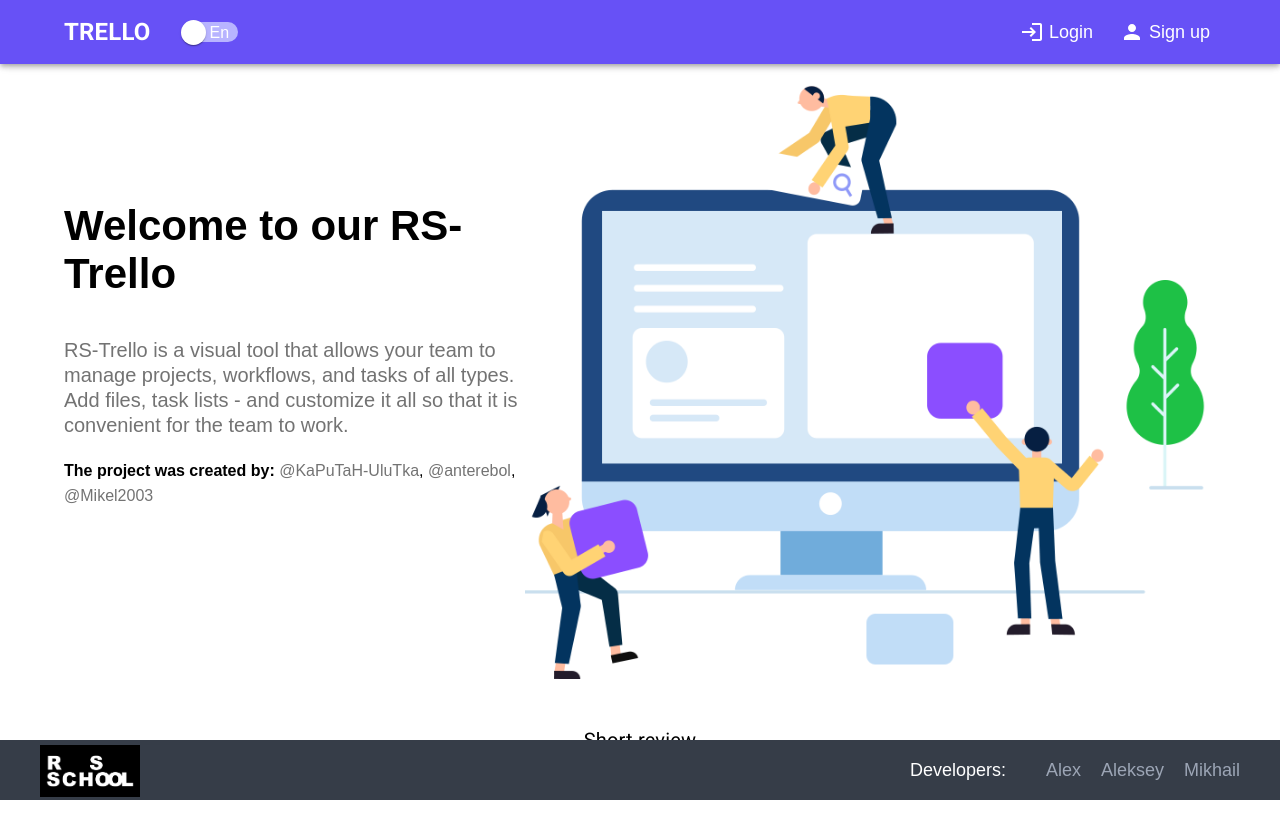
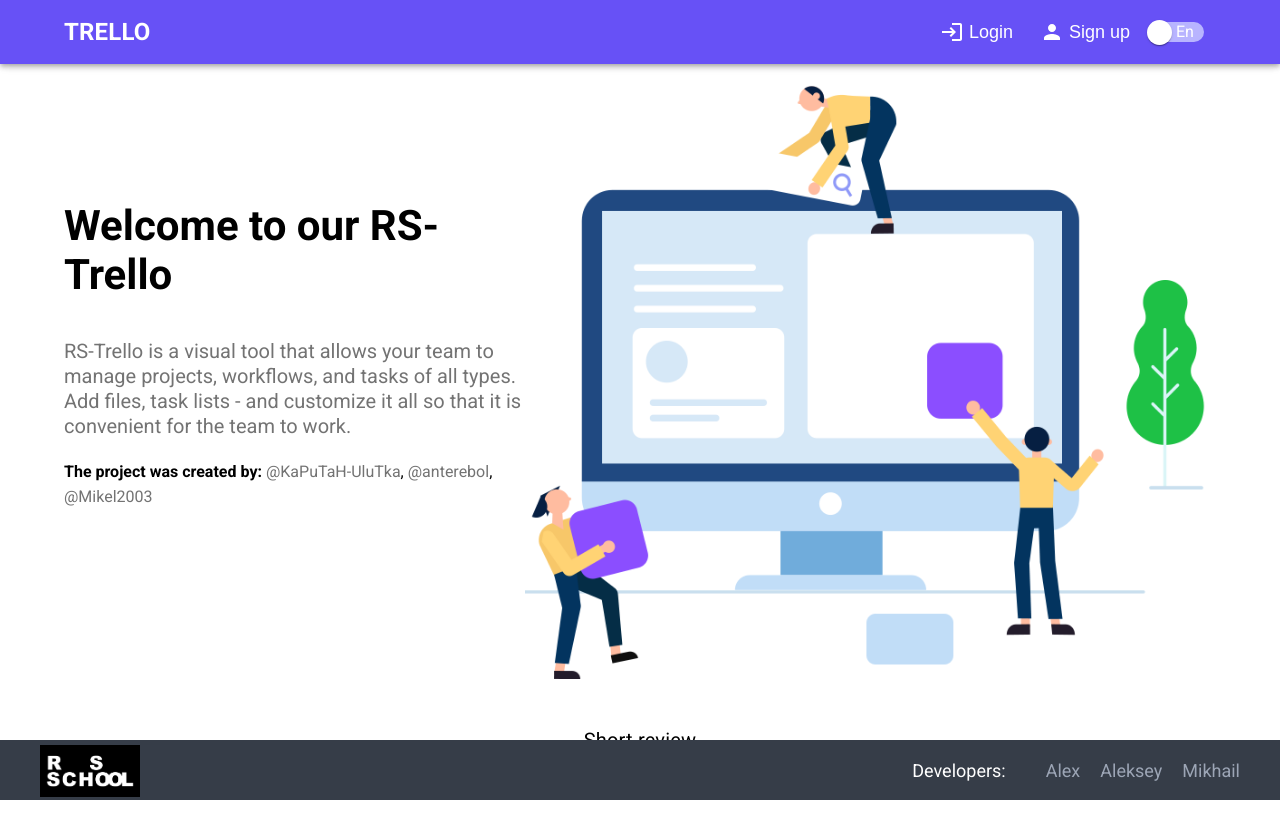
Before and after one commit to KaPuTaH-UluTka/project-management-app, a React (Create React App) app: page /welcome in a window 1280 px wide. Shown: the top 838 px of the page. Built offline with nearby package versions, Linux system fonts and the light colour scheme.

Commit message:
fix: lang switch btn

```diff
--- a/src/components/header/Header.tsx
+++ b/src/components/header/Header.tsx
@@ -156,14 +156,14 @@
           ) : null}
 
           {token ? (
-            <Box sx={{ flexGrow: 0 }}>
+            <Box sx={{ position: 'absolute', right: 80 }}>
               <button className="header__user-entry output" onClick={() => dispatch(logout())}>
                 <LoginIcon />
                 <FormattedMessage id="logout" defaultMessage="Logout" />
               </button>
             </Box>
           ) : (
-            <Box sx={{ display: 'flex', position: 'absolute', right: 0 }}>
+            <Box sx={{ display: 'flex', position: 'absolute', right: 80 }}>
               <Link to={pathes.login + '/signIn'}>
                 <button className="header__user-entry">
                   <LoginIcon />
@@ -178,7 +178,9 @@
               </Link>
             </Box>
           )}
-          <LangSwitch />
+          <Box sx={{ position: 'absolute', right: 0 }}>
+            <LangSwitch />
+          </Box>
         </Toolbar>
       </Container>
     </AppBar>
--- a/src/components/langSwitch/langSwitchStyle.ts
+++ b/src/components/langSwitch/langSwitchStyle.ts
@@ -38,11 +38,11 @@
     borderRadius: 22 / 2,
     height: 20,
     alignItems: 'center',
+    lineHeight: '20px',
+    letterSpacing: 'normal',
     '&:before, &:after': {
       content: '""',
       position: 'absolute',
-      top: '50%',
-      transform: 'translateY(-50%)',
       width: 16,
       height: 16,
     },
--- a/src/store/api/signApi.tsx
+++ b/src/store/api/signApi.tsx
@@ -45,8 +45,11 @@
         },
         body: JSON.stringify(action),
       }).then(async (response) => {
+        console.log(action);
         if (!response.ok) {
           throw new Error(response.status.toString());
+        } else {
+          signIn({ login: action.login, password: action.password });
         }
       });
     } catch (err) {
@@ -90,7 +93,6 @@
 );
 
 export const getUser = createAsyncThunk('getUser', async (id: string, { rejectWithValue }) => {
-  console.log(token);
   try {
     const data = await fetch(`${url}users/${id}`, {
       method: 'GET',
--- a/src/style/style.scss
+++ b/src/style/style.scss
@@ -10,7 +10,7 @@
 body {
   padding: 0;
   margin: 0;
-  font-family: Ruda, sans-serif;
+  font-family: Roboto, Helvetica, Arial, sans-serif;
   background-color: #fff;
   scrollbar-color: var(--violet-dark) transparent;
   scrollbar-width: thin;
```
